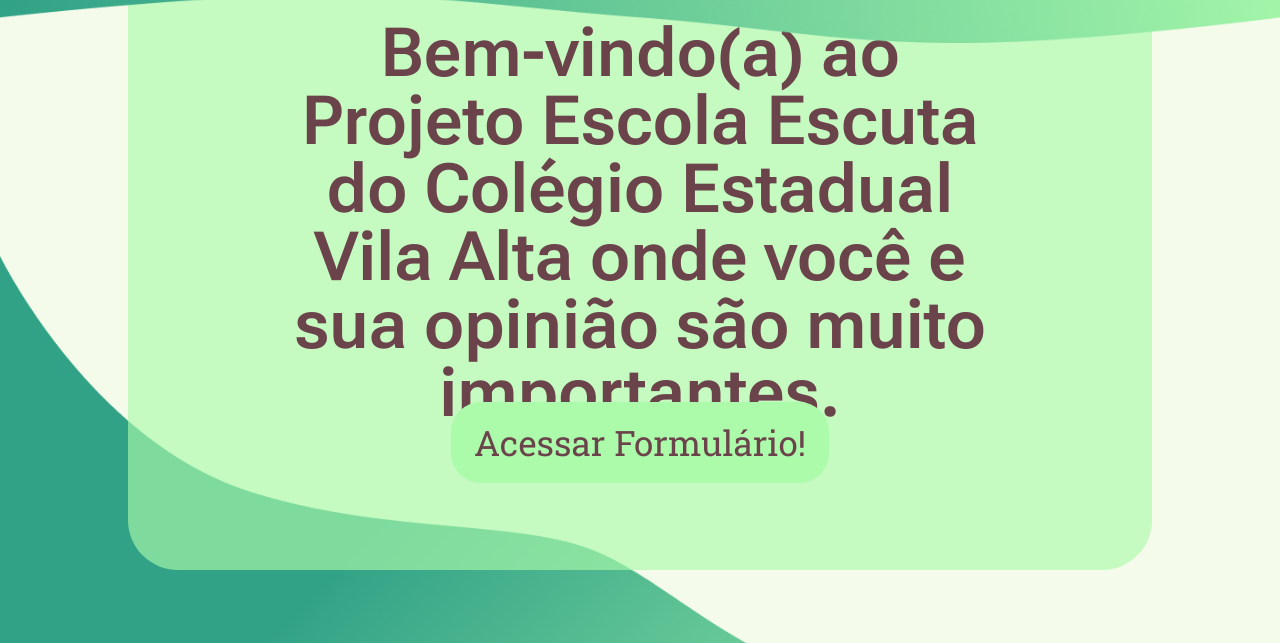
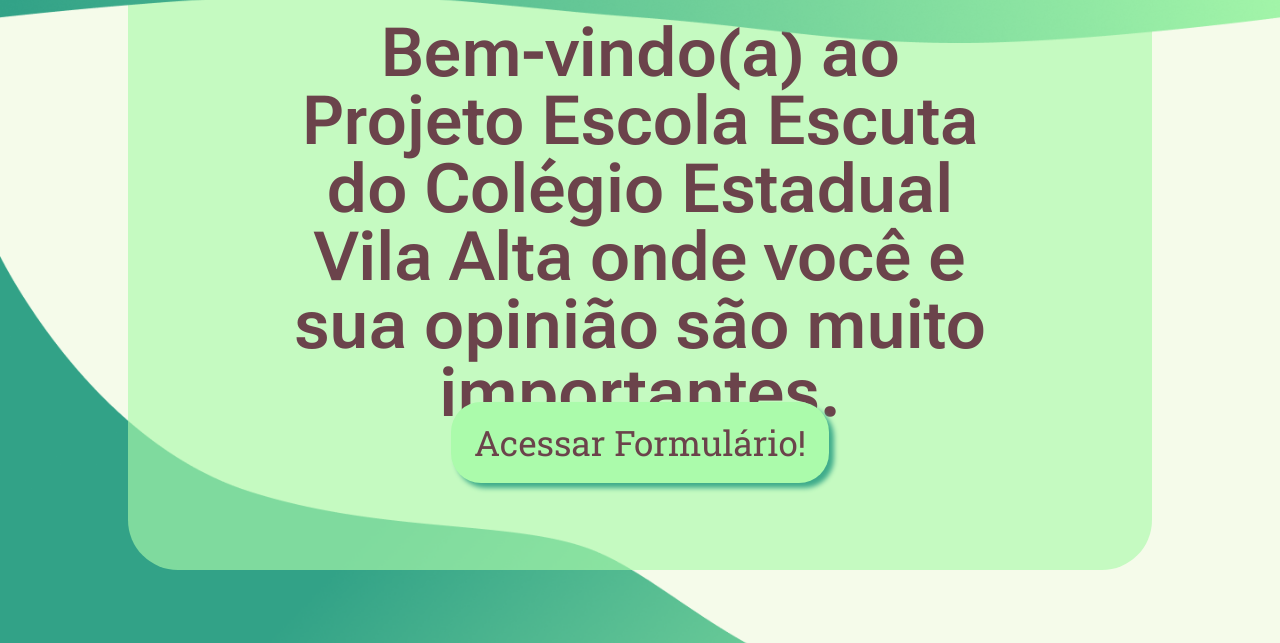
Before and after one commit to JulioFariaBR/escola-escuta, a plain HTML site: page index.html in a window 1280 px wide. Shown: the part 157-800 px from the top of the page. Drawn offline with Linux system fonts and the light colour scheme.

Commit message:
Adição de Estilo

```diff
--- a/css/style.css
+++ b/css/style.css
@@ -107,6 +107,7 @@ body {
     color: #6B434B;
     z-index: 2;
     transition: all 10ms;
+    box-shadow: 5px 5px 5px #3FAC8B;
 }
 
 .prin__sect--a:hover {
```
